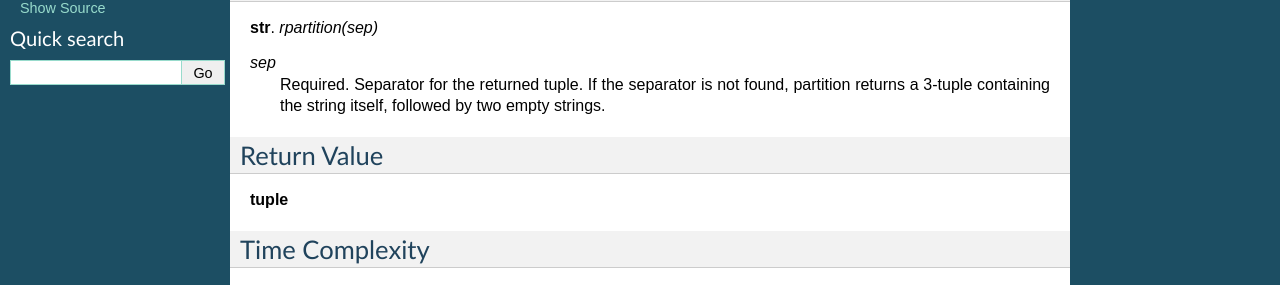
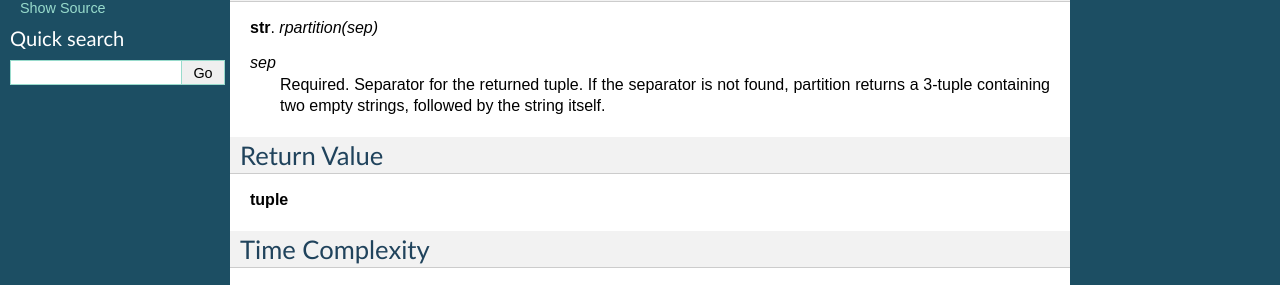
Before and after one commit to jprzywoski/python-reference, a Sphinx documentation site: the page built from source/docs/str/rpartition.rst, in a window 1280 px wide. Shown: the part 246-531 px from the top of the page. Built offline with Sphinx 7.4.7, drawn with Linux system fonts in a browser that asks for light colours; pages that are not in the unit, such as notebooks, are missing from menus.

```diff
--- a/source/docs/str/rpartition.rst
+++ b/source/docs/str/rpartition.rst
@@ -11,7 +11,7 @@ Syntax
 **str**. *rpartition(sep)*
 
 *sep*
-    Required. Separator for the returned tuple. If the separator is not found, partition returns a 3-tuple containing the string itself, followed by two empty strings.
+    Required. Separator for the returned tuple. If the separator is not found, partition returns a 3-tuple containing two empty strings, followed by the string itself.
 
 Return Value
 ------------
```
